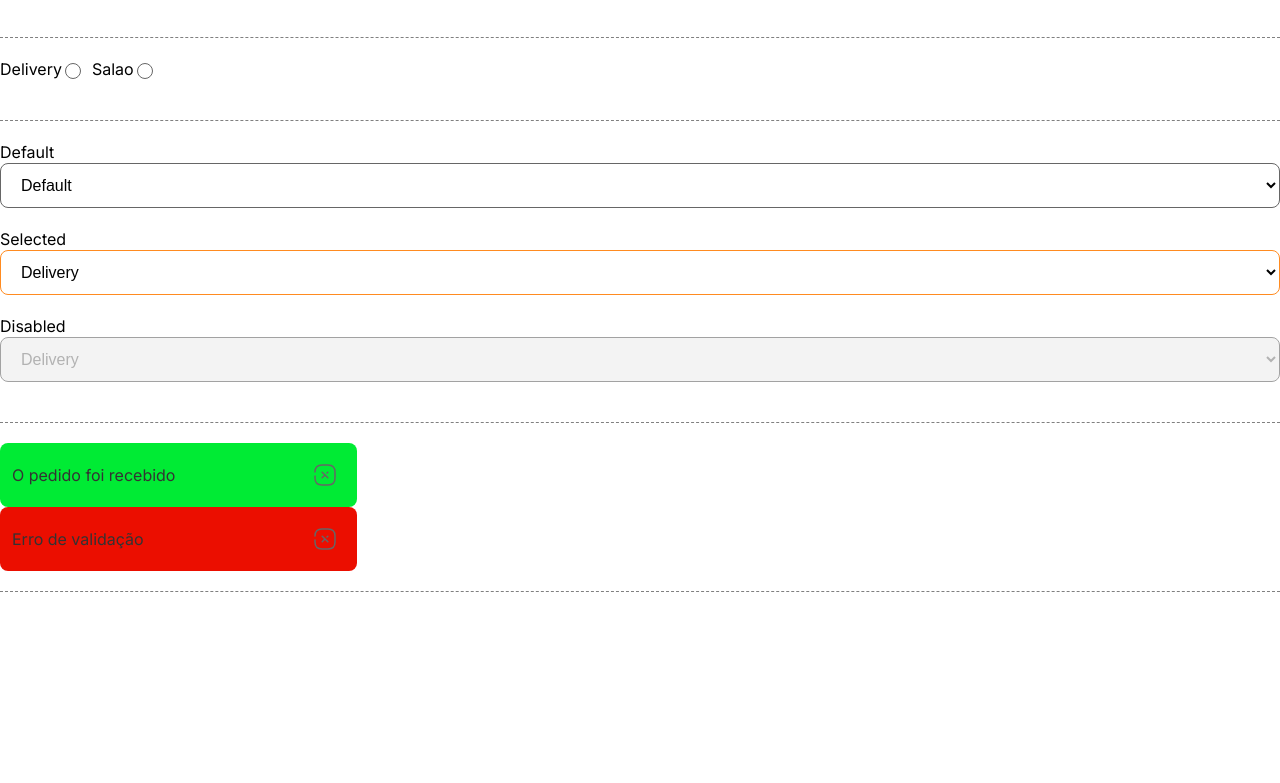
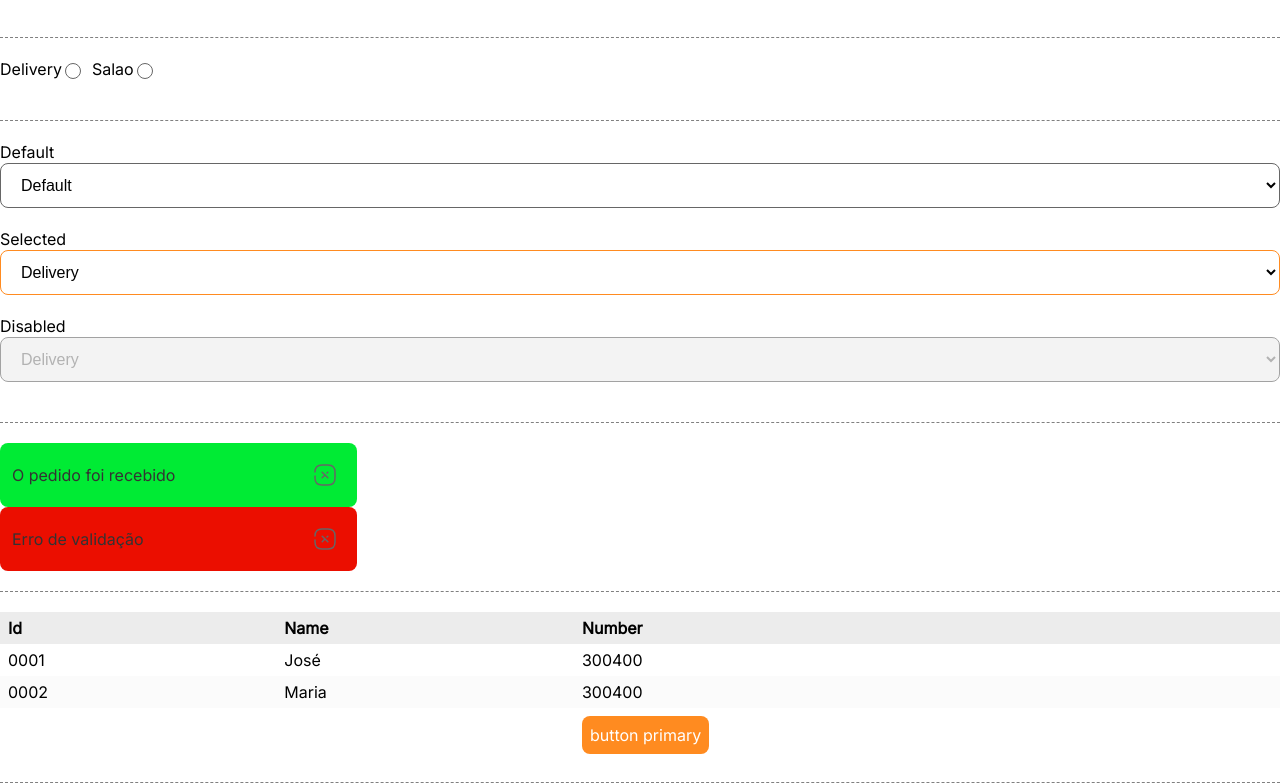
Before and after one commit to agnos-goncalves/SMACH-LANCHES, a plain HTML site: page assets/components/index.html in a window 1280 px wide. Shown: the part 564-1347 px from the top of the page. Before the commit the page ends 1156 px from the top, so only its background shows below. Drawn offline with Linux system fonts and the light colour scheme.

Commit message:
create table component

```diff
--- a/assets/components/index.html
+++ b/assets/components/index.html
@@ -120,5 +120,35 @@
         <i class="icon icon-close"></i>
       </div>
     </div>
+    <div class="separator">
+      <table class="table">
+        <thead>
+          <td>Id</td>
+          <td>Name</td>
+          <td>Number</td>
+        </thead>
+        <tbody>
+          <tr>
+            <td>0001</td>
+            <td>José</td>
+            <td>300400</td>
+          </tr>
+          <tr>
+            <td>0002</td>
+            <td>Maria</td>
+            <td>300400</td>
+          </tr>
+        </tbody>
+        <tfoot>
+          <tr>
+            <td></td>
+            <td></td>
+            <td>
+              <button class="btn btn-primary">button primary</button>
+            </td>
+          </tr>
+        </tfoot>
+      </table>
+    </div>
   </body>
 </html>
--- a/assets/css/table.css
+++ b/assets/css/table.css
@@ -0,0 +1,16 @@
+.table {
+  width: 100%;
+  font-size: 16px;
+}
+
+.table thead {
+  background-color: var(--cl-gray-300);
+  font-weight: bold;
+}
+
+.table td {
+  padding: 8px;
+}
+.table tbody tr:nth-child(even) {
+  background-color: var(--cl-gray-200);
+}
--- a/assets/css/variable.css
+++ b/assets/css/variable.css
@@ -14,6 +14,7 @@
   --cl-black-500: #4d4d4d;
   --cl-black-600: #333333;
 
+  --cl-gray-200: #fbfbfb;
   --cl-gray-300: #ececec;
   --cl-gray-400: #cecece;
 
```
